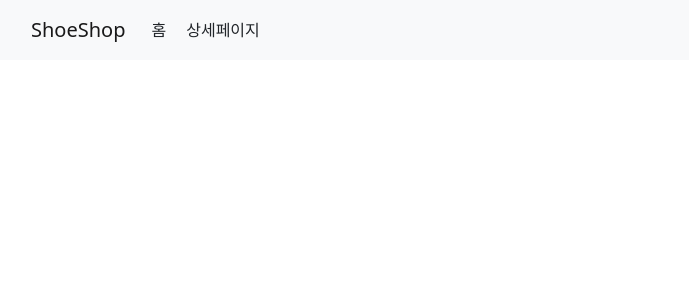
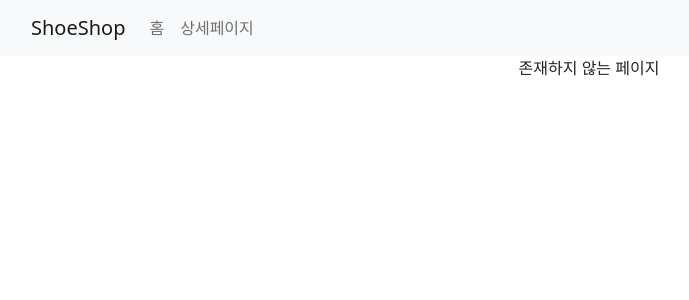
Before and after one commit to ktyoung/react, a React (Create React App) app in the folder shop/: page /detail/1 in a window 1280 px wide. Before the commit this address had no page. Shown: the top 300 px of the page, without its empty margins (51-740 px from the left). Built offline with nearby package versions, Linux system fonts and the light colour scheme.

Commit message:
navigate, nested routes, outlet

```diff
--- a/shop/src/App.js
+++ b/shop/src/App.js
@@ -1,42 +1,31 @@
 /* eslint-disable */
 
-// (참고 1) import 시 본인이 만든 파일은 './경로'의 형태
-// 라이브러리의 경우 라이브러리 명만 입력되어 있음
 import './App.css';
 import 'bootstrap/dist/css/bootstrap.min.css';
 import { Navbar, Nav, Container, Row, Col } from 'react-bootstrap';
 import React, { useState } from 'react';
 import data from './data.js';
-// react-route-dom 컴포넌트 사용을 위해 import
-import { Routes, Route, Link } from 'react-router-dom'
-
-// html에서 다른 페이지로 이동하려면 다른 html을 연결했음
-// 리액트에서 다른 페이지로 이동하려면?
-// 1. 다른 페이지의 컴포넌트를 생성
-// 2. 해당 페이지로 접속 시 1의 컴포넌트를 보여줌
-
-// (참고 2) react-router-dom 라이브러리를 사용하면 쉽게 사용 가능함
-// 1. 터미널에 npm install react-router-dom@6 입력(6버전)
-// 2. index.js에 <BrowserRouter> 코드 추가
+import { Routes, Route, Link, useNavigate, Outlet } from 'react-router-dom'
+import Detail from './routes/Detail.js';
 
 function App() {
 
   let [shoes] = useState(data);
 
+  // 페이지 이동을 도와주는 내부 함수가 내장된 useNavigate()
+  let navigate = useNavigate();
+
   return (
     <div className="App">
-      {/* (참고 3) Route 컴포넌트? */}
-      {/* 1. <Route />는 페이지와 같음 */}
-        {/* 1-1. <Route path="/url경로" element={ <출력할 html> } /> */}
-        {/* 1-2. 메인 페이지는 path="/" */}
-
       <Navbar bg="light" variant="light">
         <Container>
           <Navbar.Brand href="#home">ShoeShop</Navbar.Brand>
           <Nav className="me-auto">
-            {/* 페이지 이동 버튼은 <Link to="경로"></Link> */}
-            <Link className='link' to="/">홈</Link>
-            <Link className='link' to="/detail">상세페이지</Link>
+            {/* navigate('경로')로 원하는 링크로 이동하게 설정할 수 있다 */}
+            {/* navigate(정수)를 입력하면 입력한 수만큼 뒤로가기/앞으로 가기 기능 설정 가능
+                  예) navigate(1) 1페이지 앞으로, navigate(-2) 2페이지 뒤로 */}
+            <Nav.Link className='link' onClick={ () => { navigate('/') } }>홈</Nav.Link>
+            <Nav.Link className='link' onClick={ () => { navigate('/detail') } }>상세페이지</Nav.Link>
           </Nav>
         </Container>
       </Navbar>
@@ -60,7 +49,54 @@ function App() {
           </>
         } />
         <Route path="/detail" element={ <Detail/> } />
+
+        {/* path="*"은 위에 작성한 페이지 외 모든 페이지를 의미함(오류 페이지) */}
+        <Route path="*" element={ <div>존재하지 않는 페이지</div> } />
+
+        {/*
+          서브 경로를 만들 때 유용한 Nested Routes
+          /about/member(location) 경로와 같음
+        */}
+
+        {/*
+        (참고 1) Nested Routes의 장점?
+        1. route 작성이 간단해짐
+        2. 부모 element와 본인의 element, 총 2개의 element를 화면에 출력함
+          2-1. 정상적으로 출력하려면 <About> 컴포넌트 안에 <div>를 어디에 출력할 지 표기해야 함
+                → 출력 위치를 정하는 것이 <Outlet>
+        3. 여러 유사한 페이지를 작성할 때 사용하면 좋음
+        */}
+        <Route path="/about" element={ <About/> }>
+          <Route path="member" element={ <div>멤버 정보</div> } />
+          <Route path="location" element={ <div>위치 정보</div> } />
+        </Route>
+
+        <Route path="/event" element={ <Event/> }>
+          <Route path="one" element={ <p>첫 주문 시 신발끈 서비스</p> } />
+          <Route path="two" element={ <p>생일 기념 쿠폰 받기</p> } />
+        </Route>
+
       </Routes>
+    </div>
+  );
+}
+
+function Event() {
+  return (
+    <div>
+      <h4>오늘의 이벤트</h4>
+      {/* Nested Routes의 출력 위치를 결정하는 <Outlet></Outlet> */}
+      <Outlet></Outlet>
+    </div>
+  );
+}
+
+function About() {
+  return (
+    <div>
+      <h4>회사 정보</h4>
+      {/* Nested Routes의 출력 위치를 결정하는 <Outlet></Outlet> */}
+      <Outlet></Outlet>
     </div>
   );
 }
@@ -76,22 +112,4 @@ function Card(props) {
   );
 }
 
-function Detail() {
-  return (
-    <div className="container">
-      <div className="row">
-        <div className="col-md-6">
-          <img src="https://codingapple1.github.io/shop/shoes1.jpg" width="100%" />
-        </div>
-        <div className="col-md-6">
-          <h4 className="pt-5">상품명</h4>
-          <p>상품설명</p>
-          <p>120000원</p>
-          <button className="btn btn-danger">주문하기</button>
-        </div>
-      </div>
-    </div>
-  );
-}
-
 export default App;
--- /dev/null
+++ b/shop/src/routes/Detail.js
@@ -0,0 +1,19 @@
+function Detail() {
+    return (
+        <div className="container">
+        <div className="row">
+            <div className="col-md-6">
+            <img src="https://codingapple1.github.io/shop/shoes1.jpg" width="100%" />
+            </div>
+            <div className="col-md-6">
+            <h4 className="pt-5">상품명</h4>
+            <p>상품설명</p>
+            <p>120000원</p>
+            <button className="btn btn-danger">주문하기</button>
+            </div>
+        </div>
+        </div>
+    );
+}
+
+export default Detail;
```
